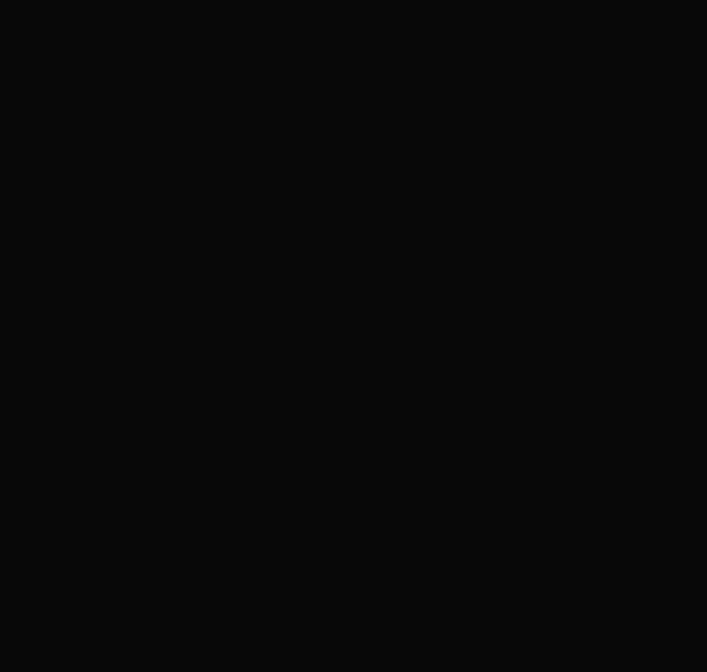
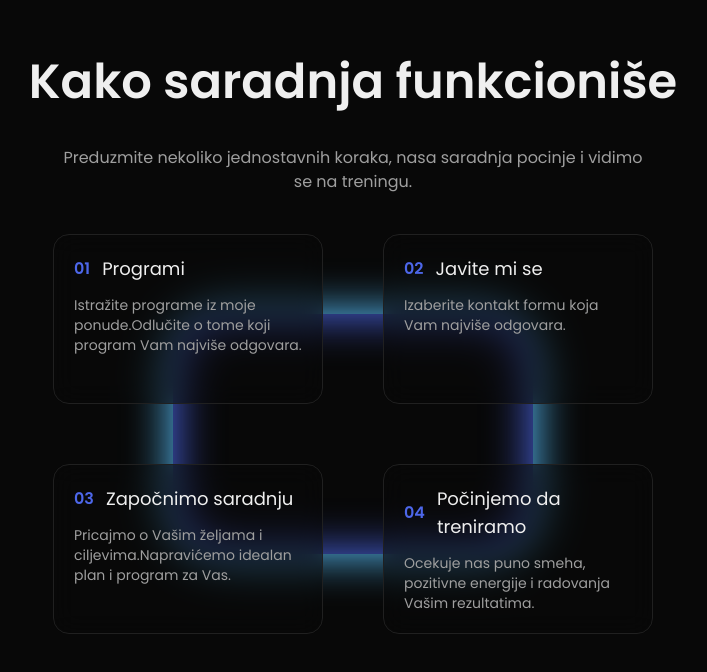
Before and after one commit to PetarDev05/mh2o, a React (Vite) app: page / in a window 1280 px wide. Shown: the part 854-1526 px from the top of the page, without its empty margins (287-994 px from the left). Before the commit the page ends 800 px from the top, so only its background shows below. Built offline with nearby package versions, Linux system fonts and the light colour scheme.

Commit message:
Create 'How coaching works section.'

```diff
--- a/src/App.jsx
+++ b/src/App.jsx
@@ -1,6 +1,7 @@
 import Header from "./components/header/Header.jsx";
 import Menu from "./components/header/Menu.jsx";
 import Home from "./pages/Home.jsx";
+import HowItWorks from "./pages/HowItWorks.jsx";
 
 const App = () => {
   return (
@@ -8,6 +9,7 @@
       <Header />
       <Menu />
       <Home />
+      <HowItWorks />
     </main>
   );
 };
--- a/src/components/hero/Hero.jsx
+++ b/src/components/hero/Hero.jsx
@@ -3,7 +3,7 @@
 
 const Hero = () => {
   return (
-    <section className="w-full min-h-screen pt-18 flex flex-col items-start justify-center px-5 sm:px-10 md:px-20 lg:px-30 gap-5 lg:gap-10">
+    <section className="w-full pt-18 flex flex-col items-start justify-center px-5 sm:px-10 md:px-20 lg:px-30 gap-5 lg:gap-10">
       <p className="py-0.5 pl-1.5 pr-3 border border-(--primary) rounded-full text-(--heading) text-[12px] flex items-center gap-2 bg-(--primary)/25">
         <FaCircleDot className="text-(--white) text-md" />
         Personalni trener Miloš Ordić
--- /dev/null
+++ b/src/components/how_it_works/Roadmap.jsx
@@ -0,0 +1,16 @@
+import { steps } from "../../data/steps.js";
+import RoadmapCard from "./RoadmapCard.jsx";
+
+const Roadmap = () => {
+  return (
+    <div className="relative max-w-150 grid grid-cols-1 md:grid-cols-2 gap-6 md:gap-15">
+      {steps.map((step) => (
+        <RoadmapCard key={step.id} step={step} />
+      ))}
+      <div className="w-[40%] h-[80%] md:w-[60%] md:h-[60%] absolute top-1/2 left-1/2 -translate-1/2 rounded-[25px] md:rounded-[50px] shadow-step-mobile md:shadow-step">
+      </div>
+    </div>
+  );
+};
+
+export default Roadmap;
--- /dev/null
+++ b/src/components/how_it_works/RoadmapCard.jsx
@@ -0,0 +1,13 @@
+const RoadmapCard = ({ step }) => {
+  return (
+    <div className="w-full max-w-90 min-h-35 md:min-h-42.5 p-5 rounded-2xl border border-(--border) hover:border-(--primary) bg-(--bg)/50 backdrop-blur-md flex flex-col items-start gap-3 z-10">
+      <div className="w-full flex items-center justify-start gap-3">
+        <p className="text-(--primary) font-semibold">{step.number}</p>
+        <h3 className="text-(--heading) text-lg">{step.title}</h3>
+      </div>
+      <p className="text-(--text) text-sm">{step.text}</p>
+    </div>
+  );
+};
+
+export default RoadmapCard;
--- /dev/null
+++ b/src/data/steps.js
@@ -0,0 +1,26 @@
+export const steps = [
+    {
+      id: 1,
+      title: "Programi",
+      text: "Istražite programe iz moje ponude.Odlučite o tome koji program Vam najviše odgovara.",
+      number: "01",
+    },
+    {
+      id: 2,
+      title: "Javite mi se",
+      text: "Izaberite kontakt formu koja Vam najviše odgovara.",
+      number: "02",
+    },
+    {
+      id: 3,
+      title: "Započnimo saradnju",
+      text: "Pricajmo o Vašim željama i ciljevima.Napravićemo idealan plan i program za Vas.",
+      number: "03",
+    },
+    {
+      id: 4,
+      title: "Počinjemo da treniramo",
+      text: "Ocekuje nas puno smeha, pozitivne energije i radovanja Vašim rezultatima.",
+      number: "04",
+    },
+  ];
--- a/src/pages/Home.jsx
+++ b/src/pages/Home.jsx
@@ -2,9 +2,9 @@
 
 const Home = () => {
   return (
-    <div className="w-full">
+    <section className="w-full min-h-screen flex items-center justify-center">
       <Hero />
-    </div>
+    </section>
   );
 };
 
--- /dev/null
+++ b/src/pages/HowItWorks.jsx
@@ -0,0 +1,13 @@
+import Roadmap from "../components/how_it_works/Roadmap.jsx";
+
+const HowItWorks = () => {
+  return (
+    <section className="w-full min-h-screen flex flex-col items-center justify-center gap-10 px-5 py-10">
+      <h2 className="text-(--heading) text-3xl md:text-4xl lg:text-5xl max-w-190 font-semibold text-center">Kako saradnja funkcioniše</h2>
+      <p className="text-(--text) max-w-150 text-center">Preduzmite nekoliko jednostavnih koraka, nasa saradnja pocinje i vidimo se na treningu.</p>
+      <Roadmap />
+    </section>
+  );
+};
+
+export default HowItWorks;
--- a/src/styles/index.css
+++ b/src/styles/index.css
@@ -3,10 +3,10 @@
 @import "tailwindcss";
 
 :root {
-  --primary: #cf1717;
-  --secondary: #e7b731;
-  /* --primary: #4d67e9;
-  --secondary: #58bffa; */
+  /* --primary: #cf1717;
+  --secondary: #e7b731; */
+  --primary: #4d67e9;
+  --secondary: #58bffa;
   --bg: #080808;
   --heading: #efefef;
   --text: #9f9f9f;
@@ -14,6 +14,9 @@
   --white: #ffffff;
   --black: #000000;
   --border: #202020;
+  --card-bg: #131313;
+
+  --radial-bg: #cf171737;
 }
 
 * {
@@ -31,3 +34,8 @@
 #menu {
   height: calc(100vh - 72px);
 }
+
+@theme {
+  --shadow-step: inset 0px 0px 45px 2px var(--primary), 0px 0px 45px 2px var(--secondary);
+  --shadow-step-mobile: inset 0px 0px 25px 1px var(--primary), 0px 0px 25px 1px var(--secondary);
+}
```
